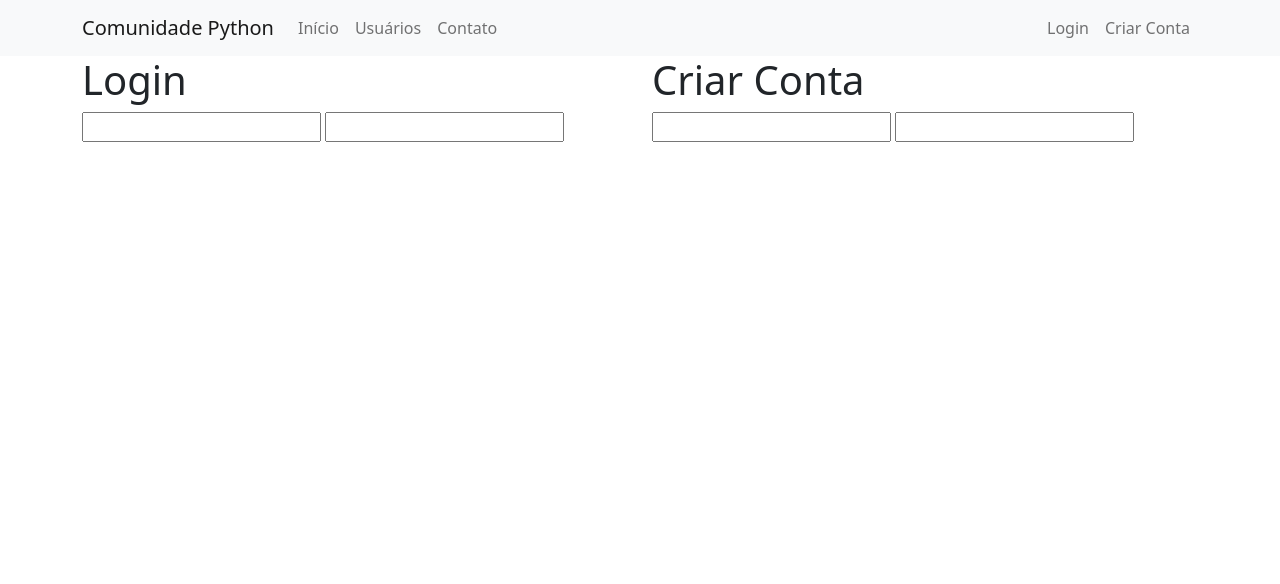
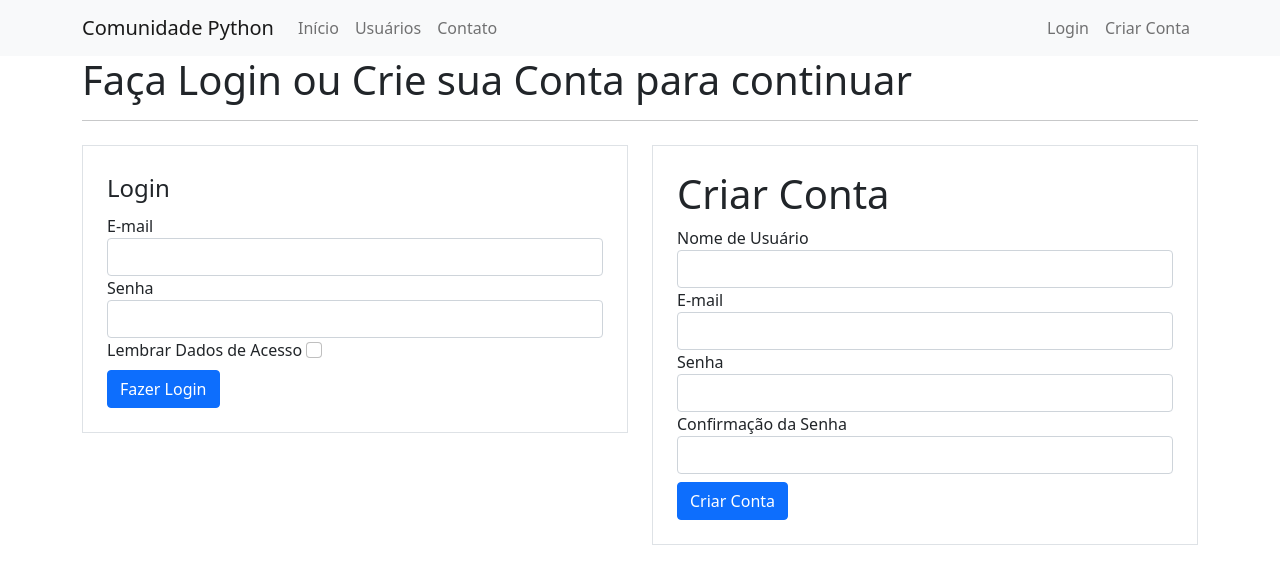
Before and after one commit to JulianaAigueira/comunidade_python, a Flask app: page /login in a window 1280 px wide. Shown: the top 584 px of the page. Run offline with Flask 3, Linux system fonts and the light colour scheme.

Commit message:
método
liberei o método POST na página de login

```diff
--- a/forms.py
+++ b/forms.py
@@ -1,5 +1,5 @@
 from flask_wtf import FlaskForm
-from wtforms import StringField, PasswordField, SubmitField
+from wtforms import StringField, PasswordField, SubmitField, BooleanField
 from wtforms.validators import DataRequired, Length, Email, EqualTo
 
 class FormcriarConta(FlaskForm):
@@ -13,4 +13,5 @@ class FormcriarConta(FlaskForm):
 class FormLogin(FlaskForm):
     email = StringField('E-mail', validators=[DataRequired(), Email()])
     senha = PasswordField('Senha', validators=[DataRequired(), Length(6, 20)])
+    lembrar_dados = BooleanField('Lembrar Dados de Acesso')
     botao_submit_login = SubmitField('Fazer Login')
--- a/main.py
+++ b/main.py
@@ -19,7 +19,7 @@ def contato():
 def usuarios():
     return render_template('usuarios.html', lista_usuarios=lista_usuarios)
 
-@app.route('/login')
+@app.route('/login', methods=['GET', 'POST'])
 def login():
     form_login = FormLogin()
     form_criarconta = FormcriarConta()
--- a/templates/login.html
+++ b/templates/login.html
@@ -1,16 +1,52 @@
 {% extends 'base.html' %}
 {% block body %}
-        <div class="container">
+<div class="container">
+        <h1>Faça Login ou Crie sua Conta para continuar</h1>
+        <hr>
             <div class="row">
                 <div class="col">
-                        <h1>Login</h1>
-                        {{ form_login.email }}
-                        {{ form_login.senha }}
+                        <form method="POST", action="" class="border p-4 mt-2">
+                                <legend>Login</legend>
+                                <fieldset>
+                                        <div class="form-group">
+                                                {{ form_login.email.label(class='form-control-label') }}
+                                                {{ form_login.email(class='form-control') }}
+                                        </div>
+                                        <div class="form-group">
+                                                {{ form_login.senha.label(class='form-control-label') }}
+                                                {{ form_login.senha(class='form-control') }}
+                                        </div>
+                                        <div class="form-group">
+                                                {{ form_login.lembrar_dados.label(class='form-check-input-label') }}
+                                                {{ form_login.lembrar_dados(class='form-check-input') }}
+                                        </div>
+                                </fieldset>
+                                {{ form_login.botao_submit_login(class='btn btn-primary mt-2') }}
+                        </form>
                 </div>
                 <div class="col">
-                        <h1>Criar Conta</h1>
-                        {{ form_criarconta.username }}
-                        {{ form_criarconta.email }}
+                        <form method="POST", action="" class="border p-4 mt-2">
+                                <h1>Criar Conta</h1>
+                                <fieldset>
+                                        <div class="form-group">
+                                                {{ form_criarconta.username.label(class='form-control-label') }}
+                                                {{ form_criarconta.username(class='form-control') }}
+                                        </div>
+                                        <div class="form-group">
+                                                {{ form_criarconta.email.label(class='form-control-label') }}
+                                                {{ form_criarconta.email(class='form-control') }}
+                                        </div>
+                                        <div class="form-group">
+                                                {{ form_criarconta.senha.label(class='form-control-label') }}
+                                                {{ form_criarconta.senha(class='form-control') }}
+                                        </div>
+                                        <div class="form-group">
+                                                {{ form_criarconta.confirmacao_senha.label(class='form-control-label') }}
+                                                {{ form_criarconta.confirmacao_senha(class='form-control') }}
+                                        </div>
+                                </fieldset>
+                                {{ form_criarconta.botao_submit_criarconta(class='btn btn-primary mt-2') }}
+                        </form>
                 </div>
         </div>
         </div>
```
